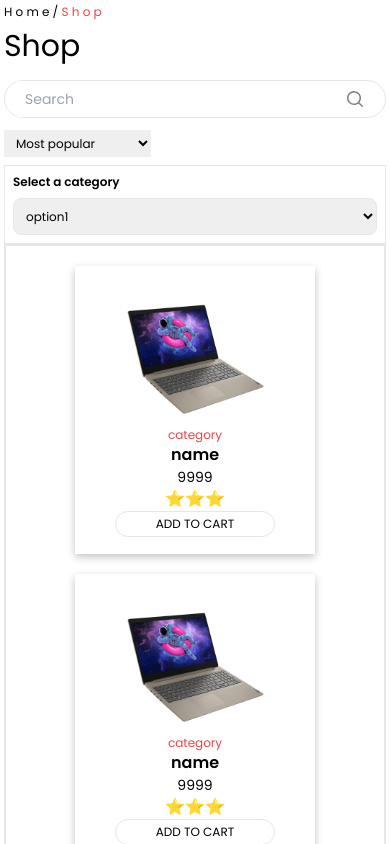
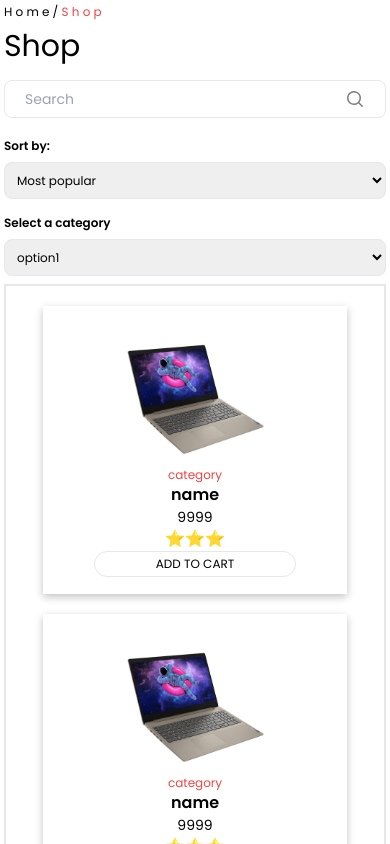
Before and after one commit to No-Country/c13-26-m-node-react, a React (Vite) app in the folder front/: page /shop in a window 390 px wide. Shown: the top 844 px of the page. Built offline with nearby package versions, Linux system fonts and the light colour scheme.

Commit message:
style: responsive searchbar styles

```diff
--- a/front/src/components/products/aside/AsideBar.jsx
+++ b/front/src/components/products/aside/AsideBar.jsx
@@ -4,7 +4,7 @@ import CartResume from '../../cart/cartResume/CartResume'
 
 const AsideBar = () => {
 	return (
-		<div className=''>
+		<div>
 			<Filters />
 			<CartResume />
 		</div>
--- a/front/src/components/products/productCard/ProductCard.jsx
+++ b/front/src/components/products/productCard/ProductCard.jsx
@@ -6,7 +6,9 @@ const ProductCard = ({ product }) => {
 	return (
 		<div
 			className="flex flex-col justify-center items-center
-								text-center shadow-container w-60 h-72
+								w-[90%] h-72
+								text-center shadow-container
+								md:w-64
 								lg:w-60"
 		>
 			<img className='h-1/2' src={img} alt=""/>
--- a/front/src/components/products/searchBar/SearchBar.jsx
+++ b/front/src/components/products/searchBar/SearchBar.jsx
@@ -7,7 +7,8 @@ const SearchBar = () => {
 
 	return (
 		<div className="">
-			<div className="flex w-full rounded-full border bg-white px-3">
+			<div className="flex w-full bg-white px-3 border rounded-lg
+											md:rounded-full  ">
 				<input
 					type="search"
 					className="text-sm px-2 block flex-auto font-normal bg-white text-neutral-700
--- a/front/src/components/products/sortingMenu/SortingMenu.jsx
+++ b/front/src/components/products/sortingMenu/SortingMenu.jsx
@@ -2,9 +2,15 @@ import React from "react"
 
 const SortingMenu = () => {
 	return (
-		<div>
-			<select className="appereance-none pr-10 pl-2 py-1 text-xs
-													md:text-sm" name="sort" id="sort">
+		<div className="md:flex md:items-center md:gap-2">
+			<h2 className="text-xs py-2 font-semibold">Sort by:</h2>
+			<select
+				className="pr-5 pl-2 py-2 w-full
+									appereance-none text-xs border rounded-lg
+									md:text-sm md:w-auto md:py-0"
+				name="sort"
+				id="sort"
+			>
 				<option className="" value="popular">
 					Most popular
 				</option>
--- a/front/src/components/products/upperBar/UpperBar.jsx
+++ b/front/src/components/products/upperBar/UpperBar.jsx
@@ -6,11 +6,10 @@ const UpperBar = () => {
 	return (
 		<div
 			className="flex flex-col-reverse
-			md:justify-end md:items-center md:flex-row
-										w-full py-2 gap-3
-										"
+								md:justify-end md:items-center md:flex-row
+								w-full py-2 gap-3"
 		>
-			<div className="mr-auto">
+			<div className="md:mr-auto">
 				<SortingMenu />
 			</div>
 			<SearchBar />
--- a/front/src/views/products/Products.jsx
+++ b/front/src/views/products/Products.jsx
@@ -17,11 +17,11 @@ const Products = () => {
 					<div className="border">
 						<ProductsContainer />
 					</div>
-					<aside className="py-2 px-2
-														md:px-1 md:py-7 md:w-full
+					<aside className="py-2
+														md:px-1 md:py-7 md:w-full md:border
 														lg:w-[60%] lg:py-2
 														xl:w-[30%] xl:p-5
-														border">
+														">
 						<AsideBar />
 					</aside>
 				</section>
```
